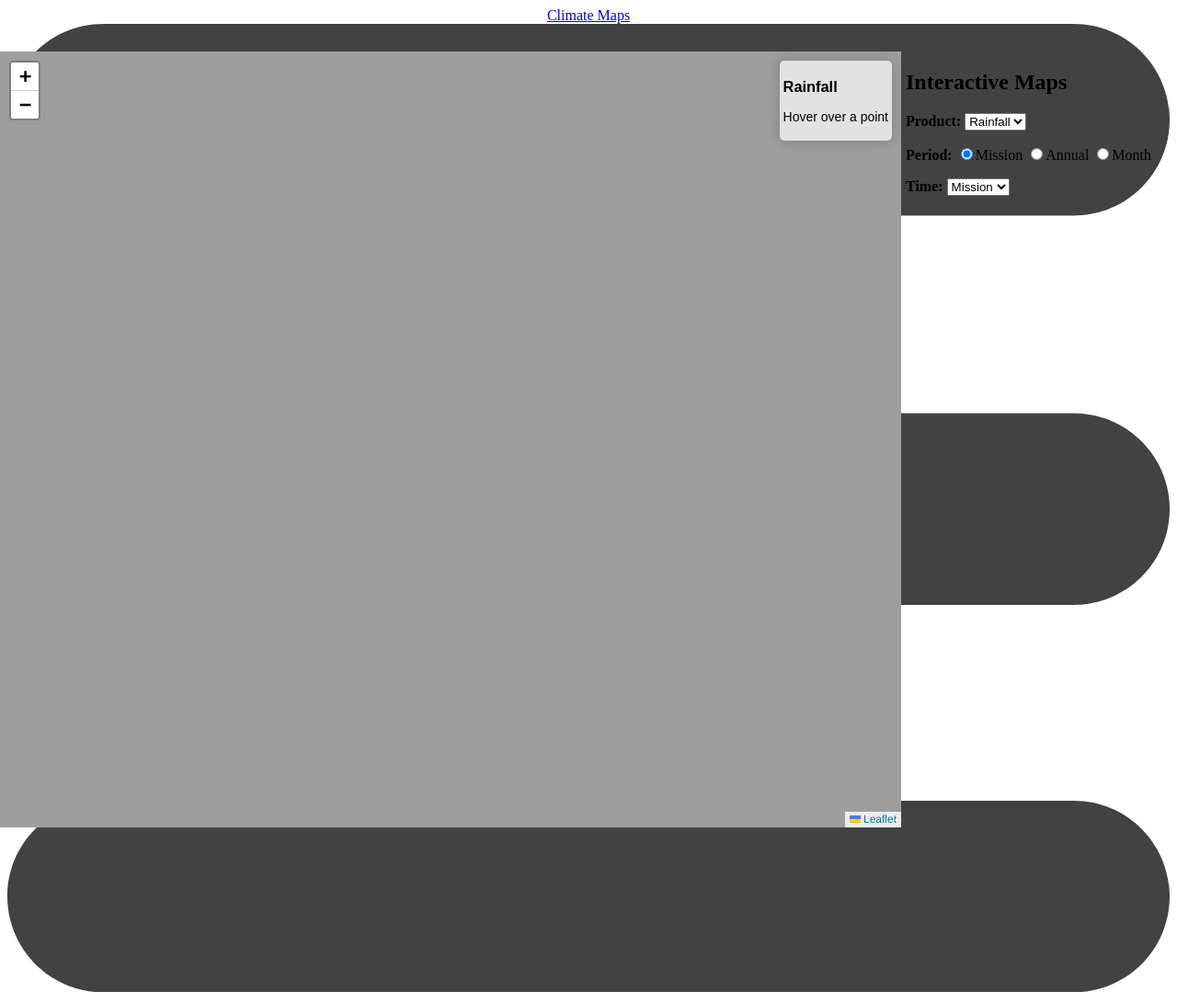
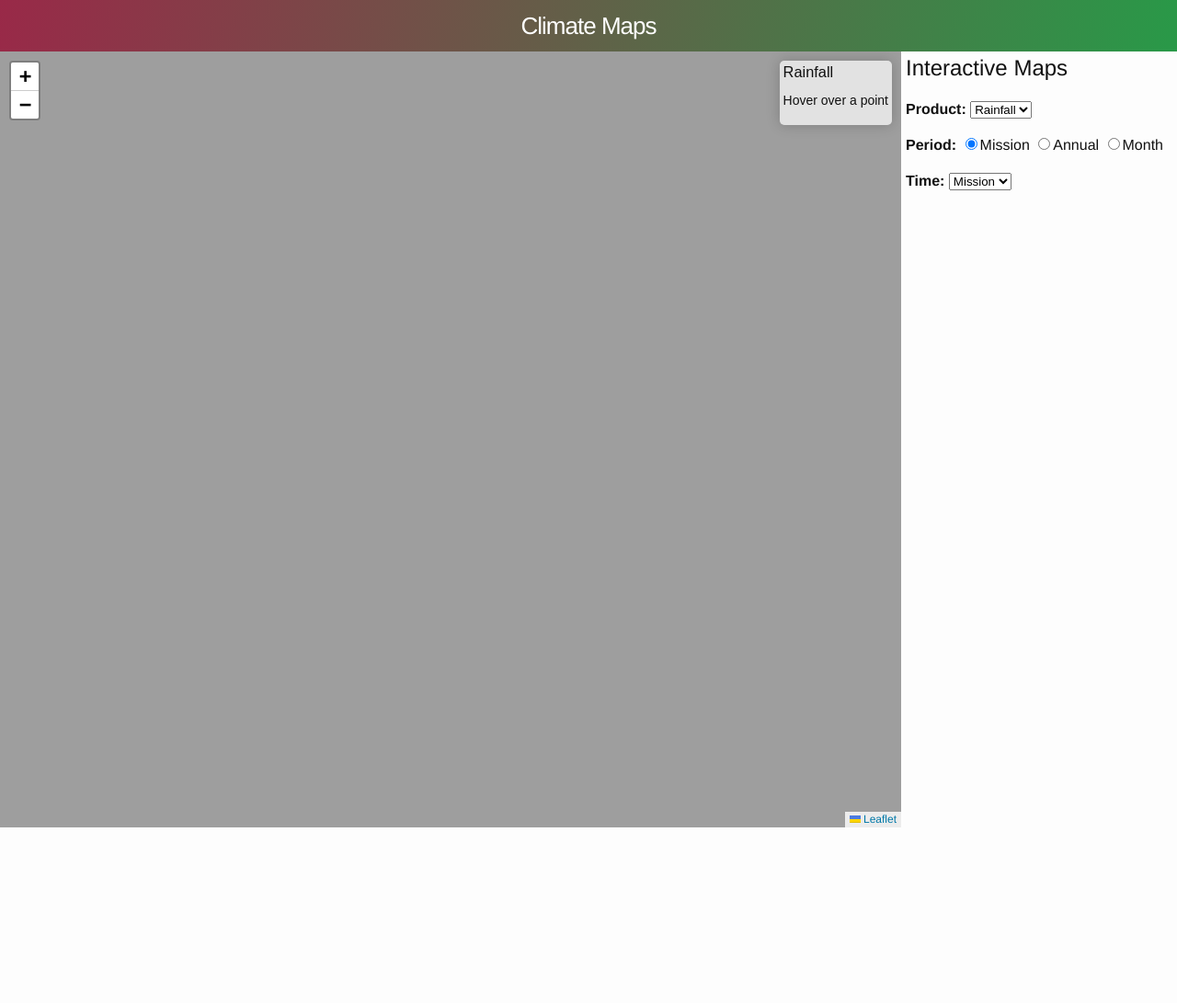
Before and after one commit to ethan-nelson/climate-maps-frontend, a Jekyll site: the page built from maps/index.md, in a window 1280 px wide. Shown: the whole page at 92% size. Built offline with Jekyll 4.4.1, drawn with Linux system fonts in a browser that asks for light colours; nearby versions of some CDN libraries; library files that are not in the unit come from our copies; after the commit the page ends 900 px from its top, so only the background shows below that.

Commit message:
More minor pathing probs

```diff
--- a/_includes/head.html
+++ b/_includes/head.html
@@ -6,7 +6,7 @@
   <title>{% if page.title %}{{ page.title | escape }}{% else %}{{ site.title | escape }}{% endif %}</title>
   <meta name="description" content="{% if page.excerpt %}{{ page.excerpt | strip_html | strip_newlines | truncate: 160 }}{% else %}{{ site.description }}{% endif %}">
 
-  <link rel="stylesheet" href="{{ 'css/main.css' | prepend: site.baseurl }}">
+  <link rel="stylesheet" href="{{ '/css/main.css' | prepend: site.baseurl }}">
   <link rel="canonical" href="{{ page.url | replace:'index.html','' | prepend: site.baseurl | prepend: site.url }}">
   <link rel="alternate" type="application/rss+xml" title="{{ site.title }}" href="{{ "/feed.xml" | prepend: site.baseurl | prepend: site.url }}">
 </head>
```
